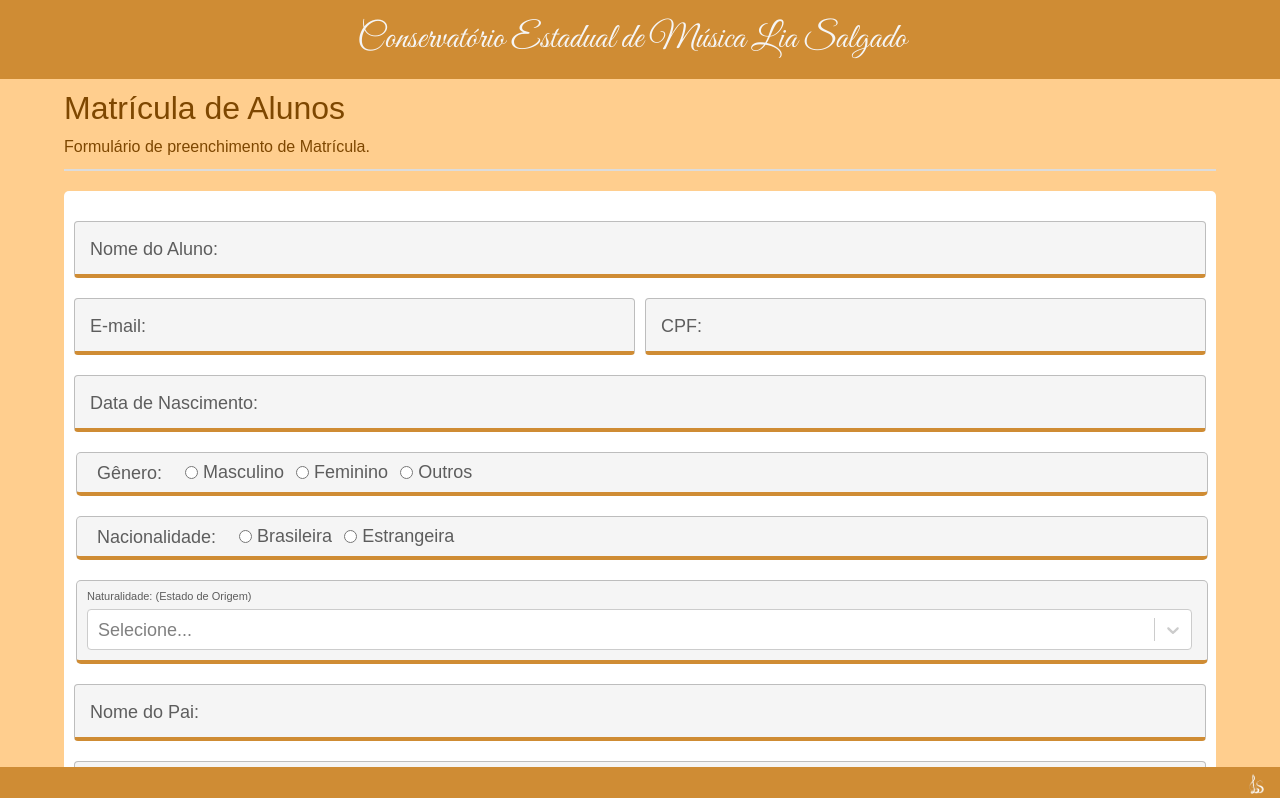
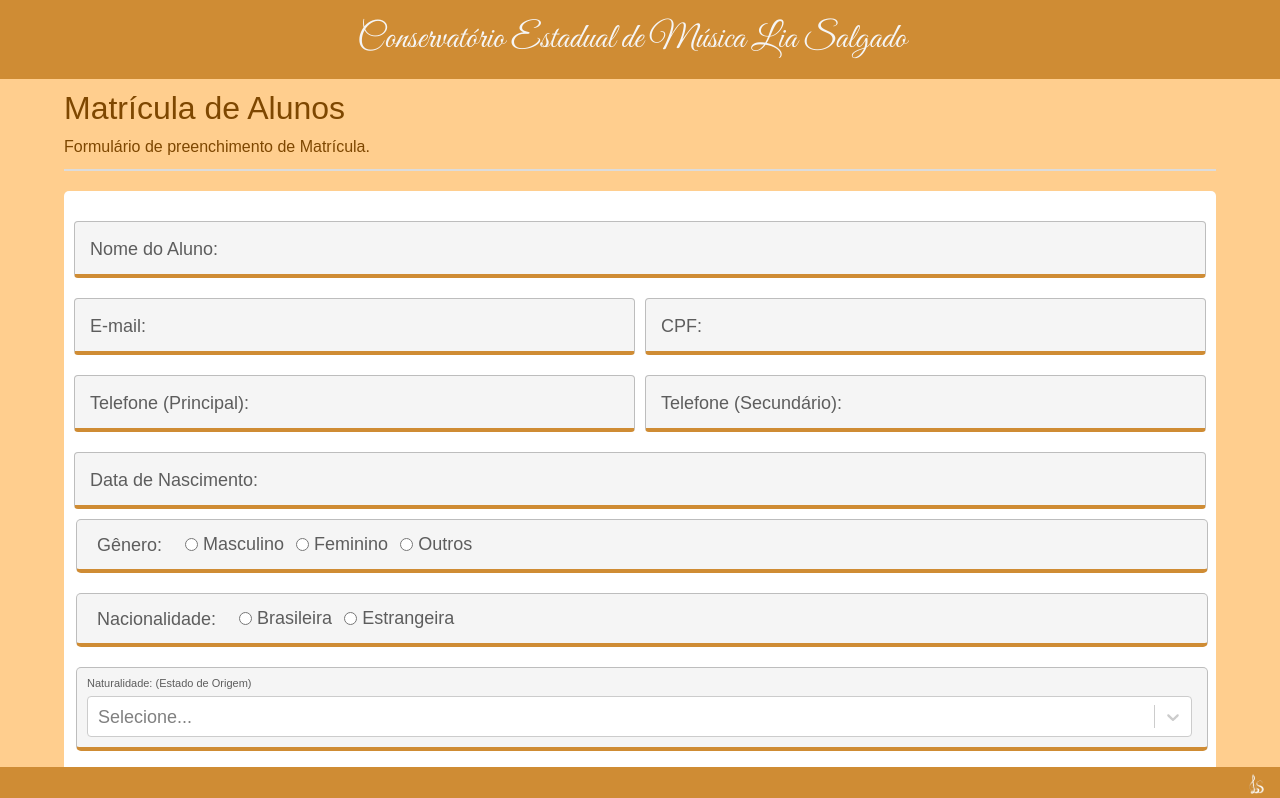
Before and after one commit to marcosoliveira78/cemliasalgado, a React (Create React App) app: page /matricula in a window 1280 px wide. Shown: the top 798 px of the page. Built offline with nearby package versions, Linux system fonts and the light colour scheme; data requests are answered from the project's data file; a web font is replaced by a local one.

Commit message:
Context Matricula

```diff
--- a/src/App.jsx
+++ b/src/App.jsx
@@ -1,12 +1,15 @@
 import React from 'react';
 import PageDefault from './component/PageDefault';
+import MatriculaProvider from './context/matricula';
 import Routes from './services/routes';
 
 function App() {
   return (
+    <MatriculaProvider>
     <PageDefault>
       <Routes />
     </PageDefault>
+    </MatriculaProvider>
   );
 }
 
--- /dev/null
+++ b/src/component/mask/celular/index.jsx
@@ -0,0 +1,10 @@
+const telefoneMask = (value) => {
+  const str = value.replace(/\D/g, '')
+    .replace(/\D/g, '') // substitui qualquer caracter que nao seja numero por nada
+    .replace(/(\d{2})(\d)/, '($1) $2 ') // captura 2 grupos de numero o primeiro de 3 e o segundo de 1, apos capturar o primeiro grupo ele adiciona um ponto antes do segundo grupo de numero
+    // .replace(/(\d{1})(\d)/, '$1 $2')
+    .replace(/(\d{4})(\d{1,2})/, '$1-$2');
+  // .replace(/(-\d{2})\d+?$/, '$1'); // captura 2 numeros seguidos de um traço e não deixa ser digitado mais nada
+  return str;
+};
+export default telefoneMask;
--- /dev/null
+++ b/src/component/mask/telefone/index.jsx
@@ -0,0 +1,10 @@
+const telefoneMask = (value) => {
+  const str = value.replace(/\D/g, '')
+    .replace(/\D/g, '') // substitui qualquer caracter que nao seja numero por nada
+    .replace(/(\d{2})(\d)/, '($1) $2') // captura 2 grupos de numero o primeiro de 3 e o segundo de 1, apos capturar o primeiro grupo ele adiciona um ponto antes do segundo grupo de numero
+    .replace(/(\d{4})(\d)/, '$1-$2');
+    // .replace(/(\d{3})(\d{1,2})/, '$1-$2')
+    // .replace(/(-\d{2})\d+?$/, '$1'); // captura 2 numeros seguidos de um traço e não deixa ser digitado mais nada
+  return str;
+};
+export default telefoneMask;
--- /dev/null
+++ b/src/context/matricula/index.jsx
@@ -0,0 +1,24 @@
+/* eslint-disable no-console */
+import React, { createContext, useState, useContext } from 'react';
+
+const MatriculaContext = createContext();
+
+export default function MatriculaProvider({ children }) {
+  const [matricula, setMatricula] = useState({});
+  return (
+    <MatriculaContext.Provider
+      value={{
+        matricula,
+        setMatricula,
+      }}>
+      {children}
+    </MatriculaContext.Provider>
+  );
+}
+
+export function useMatricula() {
+  const context = useContext(MatriculaContext);
+  if (!context) throw new Error('useMatricula precisa ser usado dentro de um MatriculaProvider');
+  const { matricula, setMatricula } = context;
+  return { matricula, setMatricula };
+}
--- a/src/pages/Matricula/index.jsx
+++ b/src/pages/Matricula/index.jsx
@@ -18,6 +18,9 @@ import {
 import { Label } from '../../component/FormSelect/styles';
 import ShowMessage from '../../services/toast';
 import dateMask from '../../component/mask/data';
+import telefoneMask from '../../component/mask/telefone';
+import celularMask from '../../component/mask/celular';
+import { useMatricula } from '../../context/matricula';
 
 const Matricula = () => {
   // variables
@@ -30,7 +33,7 @@ const Matricula = () => {
   const pasta = 'matriculas';
 
   // hooks
-  const [matricula, setMatricula] = useState([]);
+  const { matricula, setMatricula } = useMatricula({});
   const [estadosOptions, setEstadosOptions] = useState([]);
   const [cidadesOptions, setCidadesOptions] = useState([]);
   const [cidades, setCidades] = useState([]);
@@ -167,10 +170,30 @@ const Matricula = () => {
     }
   }, [matricula.dataNascimento]);
 
+  useEffect(() => {
+    if (matricula.telefonePrincipal) {
+      if (Object.keys(matricula.telefonePrincipal).length <= 14) {
+        const mascaraTelefone = telefoneMask(matricula.telefonePrincipal);
+        setMatricula({ ...matricula, telefonePrincipal: mascaraTelefone });
+      } else {
+        const mascaraCelular = celularMask(matricula.telefonePrincipal);
+        setMatricula({ ...matricula, telefonePrincipal: mascaraCelular });
+      }
+    }
+  }, [matricula.telefonePrincipal]);
+
+  useEffect(() => {
+    if (matricula.telefoneSecundario) {
+      if (Object.keys(matricula.telefoneSecundario).length <= 14) {
+        const mascaraTelefone = telefoneMask(matricula.telefoneSecundario);
+        setMatricula({ ...matricula, telefoneSecundario: mascaraTelefone });
+      } else {
+        const mascaraCelular = celularMask(matricula.telefoneSecundario);
+        setMatricula({ ...matricula, telefoneSecundario: mascaraCelular });
+      }
+    }
+  }, [matricula.telefoneSecundario]);
   // console.log('Cidades Options: ', cidadesOptions);
-  // const response = await itemRep.save([item]);
-  // if (response !== null && response.success) {
-  // }
 
   console.log(matricula);
   return (
@@ -215,6 +238,30 @@ const Matricula = () => {
             />
             </div>
             </ContainerMultipleColumns>
+            <ContainerMultipleColumns>
+            <div style={{ width: '100%', margin: '0 5px 0 0' }}>
+            <FormField
+              label="Telefone (Principal)"
+              name="telefonePrincipal"
+              type="text"
+              value={matricula.telefonePrincipal}
+              maxLength={15}
+              onChange={handleChange}
+            />
+            </div>
+            <div style={{ width: '100%', margin: '0 0 0 5px' }}>
+            <FormField
+              label="Telefone (Secundário)"
+              name="telefoneSecundario"
+              type="text"
+              value={matricula.telefoneSecundario}
+              maxLength={15}
+              onChange={handleChange}
+            />
+            </div>
+            </ContainerMultipleColumns>
+            {/* <ContainerMultipleColumns>
+            <div style={{ width: '100%', margin: '0 5px 0 0' }}> */}
             <FormField
               label="Data de Nascimento"
               name="dataNascimento"
@@ -227,7 +274,9 @@ const Matricula = () => {
             label="Data de Nascimento"
             selected={startDate}
             onChange={(date) => setStartDate(date)} /> */}
-            <fieldset style={{ marginTop: '15px' }}>
+            {/* </div>
+            <div style={{ width: '100%', margin: '0 0 0 5px' }}> */}
+            <fieldset style={{ marginTop: '5px' }}>
               <ContainerAlignLeft className="TipoContainer">
                 <Label style={{ fontSize: '18px', margin: '0 0 0 12px' }}>
                   Gênero:
@@ -267,6 +316,8 @@ const Matricula = () => {
               </ContainerAlignLeft>
               {/* {errors.tipoSolicitacao && <MessageError>{errors.tipoSolicitacao}</MessageError>} */}
             </fieldset>
+            {/* </div>
+            </ContainerMultipleColumns> */}
             <fieldset style={{ marginTop: '15px' }}>
               <ContainerAlignLeft className="TipoContainer">
                 <Label style={{ fontSize: '18px', margin: '0 0 0 12px' }}>
--- a/src/pages/styles.js
+++ b/src/pages/styles.js
@@ -135,6 +135,7 @@ export const ContainerAlignLeft = styled.div`
   justify-content: flex-start;
   align-items: center;
   width: 100%;
+  padding: 10px 0;
 `;
 
 export const ContainerMultipleColumns = styled.div`
```
Also changed, not shown: 1 other file (tests, documents, lock files or other folders).
